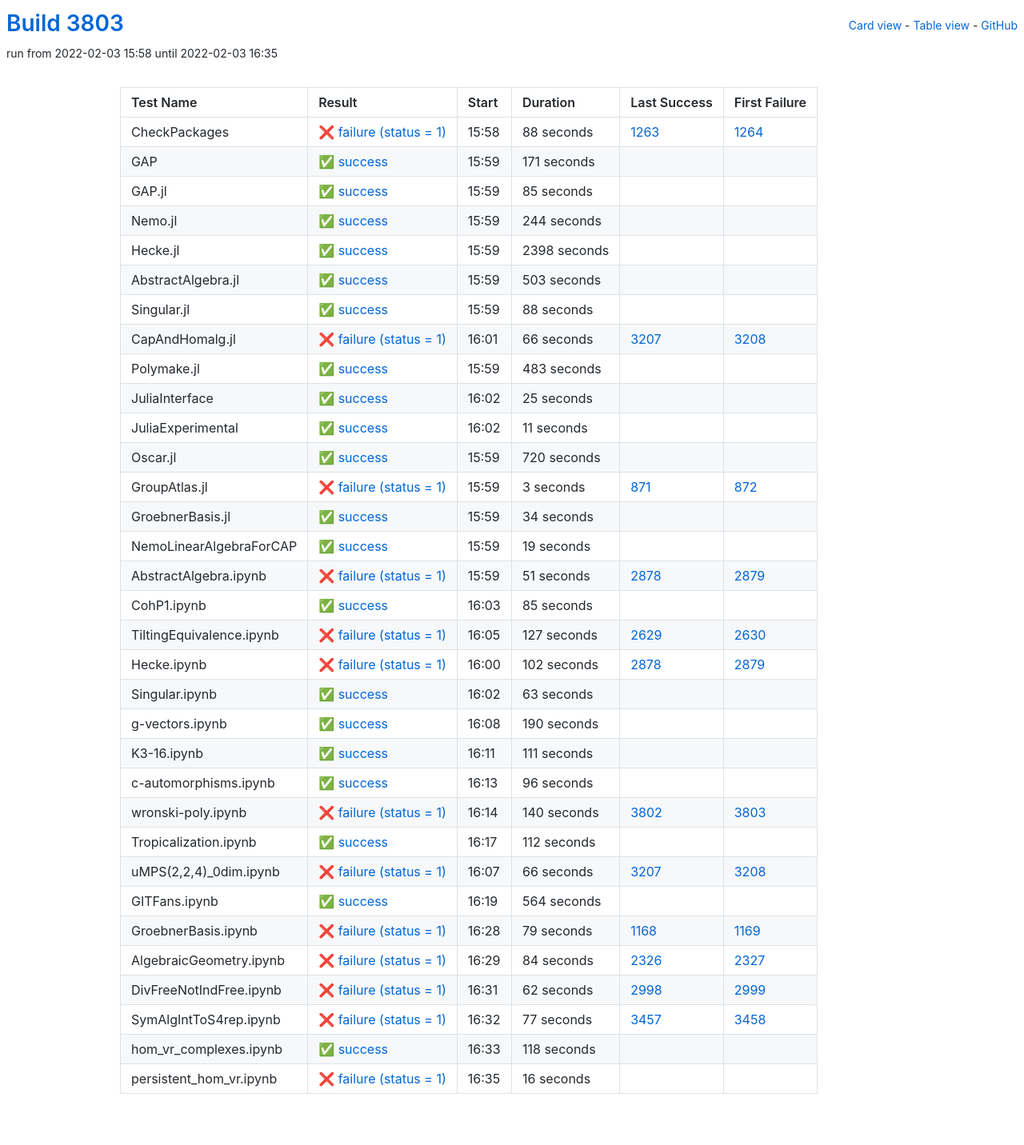
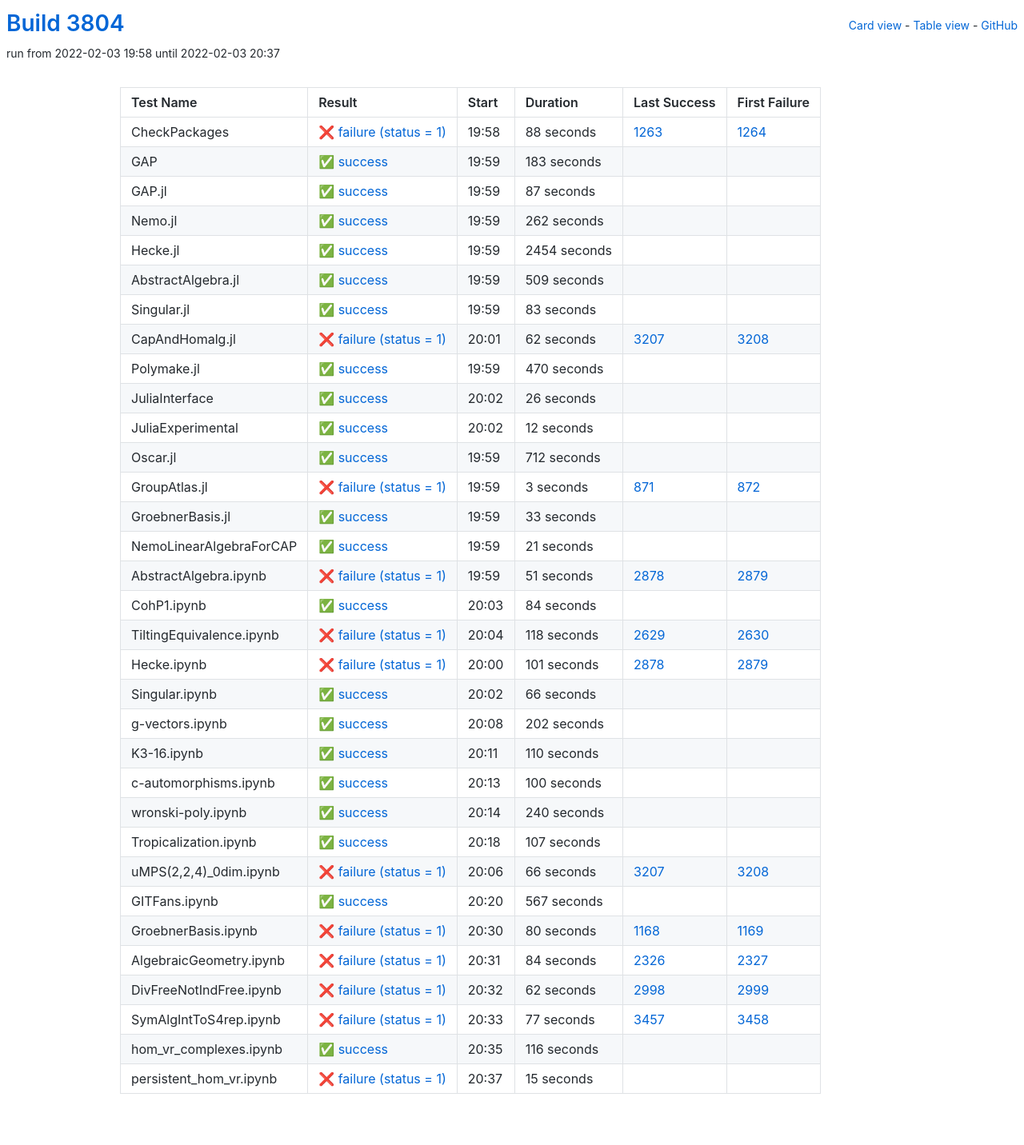
Before and after one commit to oscar-system/oscar-ci-status-stable, a Jekyll site: the page built from table.html, in a window 1280 px wide. Shown: the whole page at 80% size. Built offline with Jekyll 4.4.1, drawn with Linux system fonts in a browser that asks for light colours.

Commit message:
Build #3804

```diff
--- a/_data/ci.yml
+++ b/_data/ci.yml
@@ -1,6 +1,6 @@
 ---
-build: 3803
-build_url: https://oscarci.mathematik.uni-kl.de/job/oscar-stable/3803/
+build: 3804
+build_url: https://oscarci.mathematik.uni-kl.de/job/oscar-stable/3804/
 job: oscar-stable
 organization: oscar-system
 repo: oscar-ci-status-stable
@@ -8,8 +8,8 @@ repourl: https://github.com/oscar-system/oscar-ci-status-stable
 tests:
 - name: CheckPackages
   id: checkpackages
-  log: https://oscarci.mathematik.uni-kl.de/job/oscar-stable/3803/artifact/logs/build-3803/CheckPackages.log
-  start: 2022-02-03 15:58
+  log: https://oscarci.mathematik.uni-kl.de/job/oscar-stable/3804/artifact/logs/build-3804/CheckPackages.log
+  start: 2022-02-03 19:58
   success: false
   exitcode: 1
   status: failure
@@ -20,140 +20,140 @@ tests:
   first_failure_url: https://oscarci.mathematik.uni-kl.de/job/oscar-stable/1264/
 - name: GAP
   id: gap
-  log: https://oscarci.mathematik.uni-kl.de/job/oscar-stable/3803/artifact/logs/build-3803/GAP.log
-  start: 2022-02-03 15:59
+  log: https://oscarci.mathematik.uni-kl.de/job/oscar-stable/3804/artifact/logs/build-3804/GAP.log
+  start: 2022-02-03 19:59
   success: true
   exitcode: 0
   status: success
-  duration: 171
+  duration: 183
   last_success: false
   last_success_url:
   first_failure: false
   first_failure_url:
 - name: GAP.jl
   id: gap-jl
-  log: https://oscarci.mathematik.uni-kl.de/job/oscar-stable/3803/artifact/logs/build-3803/GAP.jl.log
-  start: 2022-02-03 15:59
+  log: https://oscarci.mathematik.uni-kl.de/job/oscar-stable/3804/artifact/logs/build-3804/GAP.jl.log
+  start: 2022-02-03 19:59
   success: true
   exitcode: 0
   status: success
-  duration: 85
+  duration: 87
   last_success: false
   last_success_url:
   first_failure: false
   first_failure_url:
 - name: Nemo.jl
   id: nemo-jl
-  log: https://oscarci.mathematik.uni-kl.de/job/oscar-stable/3803/artifact/logs/build-3803/Nemo.jl.log
-  start: 2022-02-03 15:59
+  log: https://oscarci.mathematik.uni-kl.de/job/oscar-stable/3804/artifact/logs/build-3804/Nemo.jl.log
+  start: 2022-02-03 19:59
   success: true
   exitcode: 0
   status: success
-  duration: 244
+  duration: 262
   last_success: false
   last_success_url:
   first_failure: false
   first_failure_url:
 - name: Hecke.jl
   id: hecke-jl
-  log: https://oscarci.mathematik.uni-kl.de/job/oscar-stable/3803/artifact/logs/build-3803/Hecke.jl.log
-  start: 2022-02-03 15:59
+  log: https://oscarci.mathematik.uni-kl.de/job/oscar-stable/3804/artifact/logs/build-3804/Hecke.jl.log
+  start: 2022-02-03 19:59
   success: true
   exitcode: 0
   status: success
-  duration: 2398
+  duration: 2454
   last_success: false
   last_success_url:
   first_failure: false
   first_failure_url:
 - name: AbstractAlgebra.jl
   id: abstractalgebra-jl
-  log: https://oscarci.mathematik.uni-kl.de/job/oscar-stable/3803/artifact/logs/build-3803/AbstractAlgebra.jl.log
-  start: 2022-02-03 15:59
+  log: https://oscarci.mathematik.uni-kl.de/job/oscar-stable/3804/artifact/logs/build-3804/AbstractAlgebra.jl.log
+  start: 2022-02-03 19:59
   success: true
   exitcode: 0
   status: success
-  duration: 503
+  duration: 509
   last_success: false
   last_success_url:
   first_failure: false
   first_failure_url:
 - name: Singular.jl
   id: singular-jl
-  log: https://oscarci.mathematik.uni-kl.de/job/oscar-stable/3803/artifact/logs/build-3803/Singular.jl.log
-  start: 2022-02-03 15:59
+  log: https://oscarci.mathematik.uni-kl.de/job/oscar-stable/3804/artifact/logs/build-3804/Singular.jl.log
+  start: 2022-02-03 19:59
   success: true
   exitcode: 0
   status: success
-  duration: 88
+  duration: 83
   last_success: false
   last_success_url:
   first_failure: false
   first_failure_url:
 - name: CapAndHomalg.jl
   id: capandhomalg-jl
-  log: https://oscarci.mathematik.uni-kl.de/job/oscar-stable/3803/artifact/logs/build-3803/CapAndHomalg.jl.log
-  start: 2022-02-03 16:01
+  log: https://oscarci.mathematik.uni-kl.de/job/oscar-stable/3804/artifact/logs/build-3804/CapAndHomalg.jl.log
+  start: 2022-02-03 20:01
   success: false
   exitcode: 1
   status: failure
-  duration: 66
+  duration: 62
   last_success: 3207
   last_success_url: https://oscarci.mathematik.uni-kl.de/job/oscar-stable/3207/
   first_failure: 3208
   first_failure_url: https://oscarci.mathematik.uni-kl.de/job/oscar-stable/3208/
 - name: Polymake.jl
   id: polymake-jl
-  log: https://oscarci.mathematik.uni-kl.de/job/oscar-stable/3803/artifact/logs/build-3803/Polymake.jl.log
-  start: 2022-02-03 15:59
+  log: https://oscarci.mathematik.uni-kl.de/job/oscar-stable/3804/artifact/logs/build-3804/Polymake.jl.log
+  start: 2022-02-03 19:59
   success: true
   exitcode: 0
   status: success
-  duration: 483
+  duration: 470
   last_success: false
   last_success_url:
   first_failure: false
   first_failure_url:
 - name: JuliaInterface
   id: juliainterface
-  log: https://oscarci.mathematik.uni-kl.de/job/oscar-stable/3803/artifact/logs/build-3803/JuliaInterface.log
-  start: 2022-02-03 16:02
+  log: https://oscarci.mathematik.uni-kl.de/job/oscar-stable/3804/artifact/logs/build-3804/JuliaInterface.log
+  start: 2022-02-03 20:02
   success: true
   exitcode: 0
   status: success
-  duration: 25
+  duration: 26
   last_success: false
   last_success_url:
   first_failure: false
   first_failure_url:
 - name: JuliaExperimental
   id: juliaexperimental
-  log: https://oscarci.mathematik.uni-kl.de/job/oscar-stable/3803/artifact/logs/build-3803/JuliaExperimental.log
-  start: 2022-02-03 16:02
+  log: https://oscarci.mathematik.uni-kl.de/job/oscar-stable/3804/artifact/logs/build-3804/JuliaExperimental.log
+  start: 2022-02-03 20:02
   success: true
   exitcode: 0
   status: success
-  duration: 11
+  duration: 12
   last_success: false
   last_success_url:
   first_failure: false
   first_failure_url:
 - name: Oscar.jl
   id: oscar-jl
-  log: https://oscarci.mathematik.uni-kl.de/job/oscar-stable/3803/artifact/logs/build-3803/Oscar.jl.log
-  start: 2022-02-03 15:59
+  log: https://oscarci.mathematik.uni-kl.de/job/oscar-stable/3804/artifact/logs/build-3804/Oscar.jl.log
+  start: 2022-02-03 19:59
   success: true
   exitcode: 0
   status: success
-  duration: 720
+  duration: 712
   last_success: false
   last_success_url:
   first_failure: false
   first_failure_url:
 - name: GroupAtlas.jl
   id: groupatlas-jl
-  log: https://oscarci.mathematik.uni-kl.de/job/oscar-stable/3803/artifact/logs/build-3803/GroupAtlas.jl.log
-  start: 2022-02-03 15:59
+  log: https://oscarci.mathematik.uni-kl.de/job/oscar-stable/3804/artifact/logs/build-3804/GroupAtlas.jl.log
+  start: 2022-02-03 19:59
   success: false
   exitcode: 1
   status: failure
@@ -164,32 +164,32 @@ tests:
   first_failure_url: https://oscarci.mathematik.uni-kl.de/job/oscar-stable/872/
 - name: GroebnerBasis.jl
   id: groebnerbasis-jl
-  log: https://oscarci.mathematik.uni-kl.de/job/oscar-stable/3803/artifact/logs/build-3803/GroebnerBasis.jl.log
-  start: 2022-02-03 15:59
+  log: https://oscarci.mathematik.uni-kl.de/job/oscar-stable/3804/artifact/logs/build-3804/GroebnerBasis.jl.log
+  start: 2022-02-03 19:59
   success: true
   exitcode: 0
   status: success
-  duration: 34
+  duration: 33
   last_success: false
   last_success_url:
   first_failure: false
   first_failure_url:
 - name: NemoLinearAlgebraForCAP
   id: nemolinearalgebraforcap
-  log: https://oscarci.mathematik.uni-kl.de/job/oscar-stable/3803/artifact/logs/build-3803/NemoLinearAlgebraForCAP.log
-  start: 2022-02-03 15:59
+  log: https://oscarci.mathematik.uni-kl.de/job/oscar-stable/3804/artifact/logs/build-3804/NemoLinearAlgebraForCAP.log
+  start: 2022-02-03 19:59
   success: true
   exitcode: 0
   status: success
-  duration: 19
+  duration: 21
   last_success: false
   last_success_url:
   first_failure: false
   first_failure_url:
 - name: AbstractAlgebra.ipynb
   id: abstractalgebra-ipynb
-  log: https://oscarci.mathematik.uni-kl.de/job/oscar-stable/3803/artifact/logs/build-3803/AbstractAlgebra.ipynb.log
-  start: 2022-02-03 15:59
+  log: https://oscarci.mathematik.uni-kl.de/job/oscar-stable/3804/artifact/logs/build-3804/AbstractAlgebra.ipynb.log
+  start: 2022-02-03 19:59
   success: false
   exitcode: 1
   status: failure
@@ -200,116 +200,116 @@ tests:
   first_failure_url: https://oscarci.mathematik.uni-kl.de/job/oscar-stable/2879/
 - name: CohP1.ipynb
   id: cohp1-ipynb
-  log: https://oscarci.mathematik.uni-kl.de/job/oscar-stable/3803/artifact/logs/build-3803/CohP1.ipynb.log
-  start: 2022-02-03 16:03
+  log: https://oscarci.mathematik.uni-kl.de/job/oscar-stable/3804/artifact/logs/build-3804/CohP1.ipynb.log
+  start: 2022-02-03 20:03
   success: true
   exitcode: 0
   status: success
-  duration: 85
+  duration: 84
   last_success: false
   last_success_url:
   first_failure: false
   first_failure_url:
 - name: TiltingEquivalence.ipynb
   id: tiltingequivalence-ipynb
-  log: https://oscarci.mathematik.uni-kl.de/job/oscar-stable/3803/artifact/logs/build-3803/TiltingEquivalence.ipynb.log
-  start: 2022-02-03 16:05
+  log: https://oscarci.mathematik.uni-kl.de/job/oscar-stable/3804/artifact/logs/build-3804/TiltingEquivalence.ipynb.log
+  start: 2022-02-03 20:04
   success: false
   exitcode: 1
   status: failure
-  duration: 127
+  duration: 118
   last_success: 2629
   last_success_url: https://oscarci.mathematik.uni-kl.de/job/oscar-stable/2629/
   first_failure: 2630
   first_failure_url: https://oscarci.mathematik.uni-kl.de/job/oscar-stable/2630/
 - name: Hecke.ipynb
   id: hecke-ipynb
-  log: https://oscarci.mathematik.uni-kl.de/job/oscar-stable/3803/artifact/logs/build-3803/Hecke.ipynb.log
-  start: 2022-02-03 16:00
+  log: https://oscarci.mathematik.uni-kl.de/job/oscar-stable/3804/artifact/logs/build-3804/Hecke.ipynb.log
+  start: 2022-02-03 20:00
   success: false
   exitcode: 1
   status: failure
-  duration: 102
+  duration: 101
   last_success: 2878
   last_success_url: https://oscarci.mathematik.uni-kl.de/job/oscar-stable/2878/
   first_failure: 2879
   first_failure_url: https://oscarci.mathematik.uni-kl.de/job/oscar-stable/2879/
 - name: Singular.ipynb
   id: singular-ipynb
-  log: https://oscarci.mathematik.uni-kl.de/job/oscar-stable/3803/artifact/logs/build-3803/Singular.ipynb.log
-  start: 2022-02-03 16:02
+  log: https://oscarci.mathematik.uni-kl.de/job/oscar-stable/3804/artifact/logs/build-3804/Singular.ipynb.log
+  start: 2022-02-03 20:02
   success: true
   exitcode: 0
   status: success
-  duration: 63
+  duration: 66
   last_success: false
   last_success_url:
   first_failure: false
   first_failure_url:
 - name: g-vectors.ipynb
   id: g-vectors-ipynb
-  log: https://oscarci.mathematik.uni-kl.de/job/oscar-stable/3803/artifact/logs/build-3803/g-vectors.ipynb.log
-  start: 2022-02-03 16:08
+  log: https://oscarci.mathematik.uni-kl.de/job/oscar-stable/3804/artifact/logs/build-3804/g-vectors.ipynb.log
+  start: 2022-02-03 20:08
   success: true
   exitcode: 0
   status: success
-  duration: 190
+  duration: 202
   last_success: false
   last_success_url:
   first_failure: false
   first_failure_url:
 - name: K3-16.ipynb
   id: k3-16-ipynb
-  log: https://oscarci.mathematik.uni-kl.de/job/oscar-stable/3803/artifact/logs/build-3803/K3-16.ipynb.log
-  start: 2022-02-03 16:11
+  log: https://oscarci.mathematik.uni-kl.de/job/oscar-stable/3804/artifact/logs/build-3804/K3-16.ipynb.log
+  start: 2022-02-03 20:11
   success: true
   exitcode: 0
   status: success
-  duration: 111
+  duration: 110
   last_success: false
   last_success_url:
   first_failure: false
   first_failure_url:
 - name: c-automorphisms.ipynb
   id: c-automorphisms-ipynb
-  log: https://oscarci.mathematik.uni-kl.de/job/oscar-stable/3803/artifact/logs/build-3803/c-automorphisms.ipynb.log
-  start: 2022-02-03 16:13
+  log: https://oscarci.mathematik.uni-kl.de/job/oscar-stable/3804/artifact/logs/build-3804/c-automorphisms.ipynb.log
+  start: 2022-02-03 20:13
   success: true
   exitcode: 0
   status: success
-  duration: 96
+  duration: 100
   last_success: false
   last_success_url:
   first_failure: false
   first_failure_url:
 - name: wronski-poly.ipynb
   id: wronski-poly-ipynb
-  log: https://oscarci.mathematik.uni-kl.de/job/oscar-stable/3803/artifact/logs/build-3803/wronski-poly.ipynb.log
-  start: 2022-02-03 16:14
-  success: false
-  exitcode: 1
-  status: failure
-  duration: 140
-  last_success: 3802
-  last_success_url: https://oscarci.mathematik.uni-kl.de/job/oscar-stable/3802/
-  first_failure: 3803
-  first_failure_url: https://oscarci.mathematik.uni-kl.de/job/oscar-stable/3803/
-- name: Tropicalization.ipynb
-  id: tropicalization-ipynb
-  log: https://oscarci.mathematik.uni-kl.de/job/oscar-stable/3803/artifact/logs/build-3803/Tropicalization.ipynb.log
-  start: 2022-02-03 16:17
+  log: https://oscarci.mathematik.uni-kl.de/job/oscar-stable/3804/artifact/logs/build-3804/wronski-poly.ipynb.log
+  start: 2022-02-03 20:14
   success: true
   exitcode: 0
   status: success
-  duration: 112
+  duration: 240
+  last_success: false
+  last_success_url:
+  first_failure: false
+  first_failure_url:
+- name: Tropicalization.ipynb
+  id: tropicalization-ipynb
+  log: https://oscarci.mathematik.uni-kl.de/job/oscar-stable/3804/artifact/logs/build-3804/Tropicalization.ipynb.log
+  start: 2022-02-03 20:18
+  success: true
+  exitcode: 0
+  status: success
+  duration: 107
   last_success: false
   last_success_url:
   first_failure: false
   first_failure_url:
 - name: uMPS(2,2,4)_0dim.ipynb
   id: umps-2-2-4-0dim-ipynb
-  log: https://oscarci.mathematik.uni-kl.de/job/oscar-stable/3803/artifact/logs/build-3803/uMPS-2-2-4-_0dim.ipynb.log
-  start: 2022-02-03 16:07
+  log: https://oscarci.mathematik.uni-kl.de/job/oscar-stable/3804/artifact/logs/build-3804/uMPS-2-2-4-_0dim.ipynb.log
+  start: 2022-02-03 20:06
   success: false
   exitcode: 1
   status: failure
@@ -320,32 +320,32 @@ tests:
   first_failure_url: https://oscarci.mathematik.uni-kl.de/job/oscar-stable/3208/
 - name: GITFans.ipynb
   id: gitfans-ipynb
-  log: https://oscarci.mathematik.uni-kl.de/job/oscar-stable/3803/artifact/logs/build-3803/GITFans.ipynb.log
-  start: 2022-02-03 16:19
+  log: https://oscarci.mathematik.uni-kl.de/job/oscar-stable/3804/artifact/logs/build-3804/GITFans.ipynb.log
+  start: 2022-02-03 20:20
   success: true
   exitcode: 0
   status: success
-  duration: 564
+  duration: 567
   last_success: false
   last_success_url:
   first_failure: false
   first_failure_url:
 - name: GroebnerBasis.ipynb
   id: groebnerbasis-ipynb
-  log: https://oscarci.mathematik.uni-kl.de/job/oscar-stable/3803/artifact/logs/build-3803/GroebnerBasis.ipynb.log
-  start: 2022-02-03 16:28
+  log: https://oscarci.mathematik.uni-kl.de/job/oscar-stable/3804/artifact/logs/build-3804/GroebnerBasis.ipynb.log
+  start: 2022-02-03 20:30
   success: false
   exitcode: 1
   status: failure
-  duration: 79
+  duration: 80
   last_success: 1168
   last_success_url: https://oscarci.mathematik.uni-kl.de/job/oscar-stable/1168/
   first_failure: 1169
   first_failure_url: https://oscarci.mathematik.uni-kl.de/job/oscar-stable/1169/
 - name: AlgebraicGeometry.ipynb
   id: algebraicgeometry-ipynb
-  log: https://oscarci.mathematik.uni-kl.de/job/oscar-stable/3803/artifact/logs/build-3803/AlgebraicGeometry.ipynb.log
-  start: 2022-02-03 16:29
+  log: https://oscarci.mathematik.uni-kl.de/job/oscar-stable/3804/artifact/logs/build-3804/AlgebraicGeometry.ipynb.log
+  start: 2022-02-03 20:31
   success: false
   exitcode: 1
   status: failure
@@ -356,8 +356,8 @@ tests:
   first_failure_url: https://oscarci.mathematik.uni-kl.de/job/oscar-stable/2327/
 - name: DivFreeNotIndFree.ipynb
   id: divfreenotindfree-ipynb
-  log: https://oscarci.mathematik.uni-kl.de/job/oscar-stable/3803/artifact/logs/build-3803/DivFreeNotIndFree.ipynb.log
-  start: 2022-02-03 16:31
+  log: https://oscarci.mathematik.uni-kl.de/job/oscar-stable/3804/artifact/logs/build-3804/DivFreeNotIndFree.ipynb.log
+  start: 2022-02-03 20:32
   success: false
   exitcode: 1
   status: failure
@@ -368,8 +368,8 @@ tests:
   first_failure_url: https://oscarci.mathematik.uni-kl.de/job/oscar-stable/2999/
 - name: SymAlgIntToS4rep.ipynb
   id: symalginttos4rep-ipynb
-  log: https://oscarci.mathematik.uni-kl.de/job/oscar-stable/3803/artifact/logs/build-3803/SymAlgIntToS4rep.ipynb.log
-  start: 2022-02-03 16:32
+  log: https://oscarci.mathematik.uni-kl.de/job/oscar-stable/3804/artifact/logs/build-3804/SymAlgIntToS4rep.ipynb.log
+  start: 2022-02-03 20:33
   success: false
   exitcode: 1
   status: failure
@@ -380,24 +380,24 @@ tests:
   first_failure_url: https://oscarci.mathematik.uni-kl.de/job/oscar-stable/3458/
 - name: hom_vr_complexes.ipynb
   id: hom-vr-complexes-ipynb
-  log: https://oscarci.mathematik.uni-kl.de/job/oscar-stable/3803/artifact/logs/build-3803/hom_vr_complexes.ipynb.log
-  start: 2022-02-03 16:33
+  log: https://oscarci.mathematik.uni-kl.de/job/oscar-stable/3804/artifact/logs/build-3804/hom_vr_complexes.ipynb.log
+  start: 2022-02-03 20:35
   success: true
   exitcode: 0
   status: success
-  duration: 118
+  duration: 116
   last_success: false
   last_success_url:
   first_failure: false
   first_failure_url:
 - name: persistent_hom_vr.ipynb
   id: persistent-hom-vr-ipynb
-  log: https://oscarci.mathematik.uni-kl.de/job/oscar-stable/3803/artifact/logs/build-3803/persistent_hom_vr.ipynb.log
-  start: 2022-02-03 16:35
+  log: https://oscarci.mathematik.uni-kl.de/job/oscar-stable/3804/artifact/logs/build-3804/persistent_hom_vr.ipynb.log
+  start: 2022-02-03 20:37
   success: false
   exitcode: 1
   status: failure
-  duration: 16
+  duration: 15
   last_success: false
   last_success_url:
   first_failure: false
```
Also changed, not shown: README.md.
